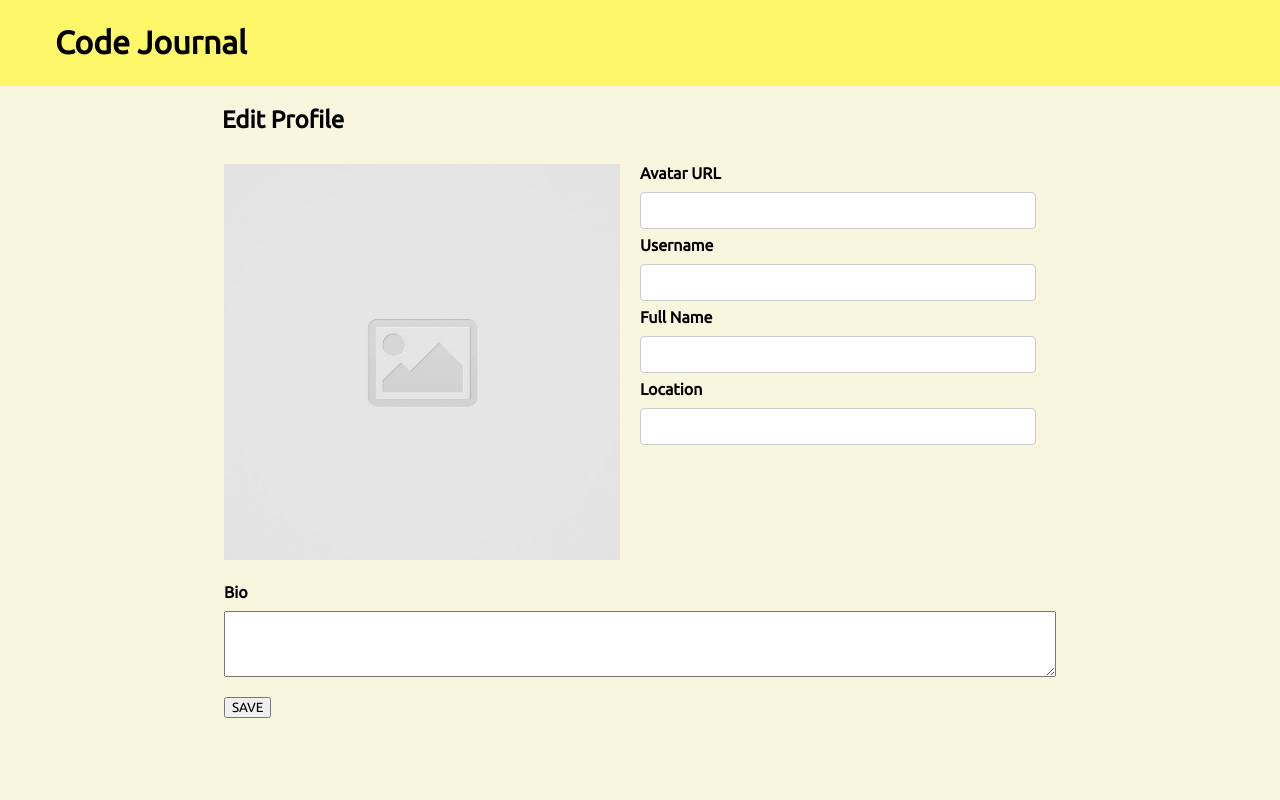
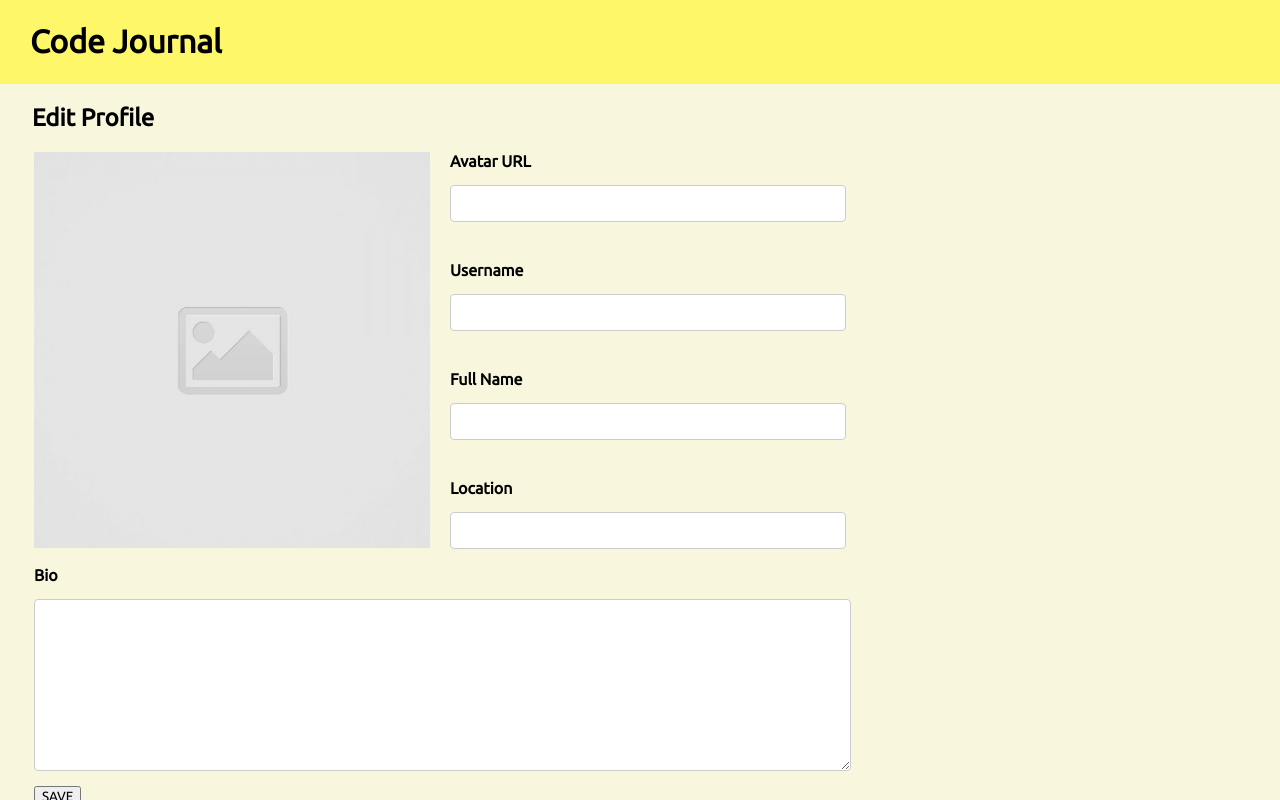
Before and after one commit to michaelvalenzuela/code-journal, a website: page index.html in a window 1280 px wide. Drawn offline with Linux system fonts and the light colour scheme.

Commit message:
Spaced the textboxes and restyled

```diff
--- a/css/styles.css
+++ b/css/styles.css
@@ -14,18 +14,22 @@ header {
   background-color: #fff76a;
   color: black;
   font-family: 'Epilogue', sans-serif;
-  padding: 3px 55px;
+  padding: 2px 30px;
 }
 
 label {
   display: block;
-  padding: 7px 0 10px;
+  padding: 39px 0 15px;
   font-weight: bold;
 }
 
 textarea {
   width: 100%;
   height: 100%;
+  padding: 10px;
+  border: 1px solid #ccc;
+  border-radius: 4px;
+  margin-right: 15px;
 }
 
 input {
@@ -40,20 +44,24 @@ label:first-child {
   padding-top: 0;
 }
 
+.container {
+  position: fixed;
+}
+
 .row {
   display: flex;
-  padding: 10px;
+  margin: 15px 10px;
 }
 
 .col-two {
   flex-direction: column;
   flex-basis: 50%;
-  height: 50%;
+  height: 100%;
+  width: 100%;
   padding-right: 20px;
 }
 
 .avatar-img {
   width: 100%;
   height: 100%;
-  margin: auto;
 }
--- a/index.html
+++ b/index.html
@@ -39,7 +39,7 @@
 
         <div class="row">
               <label for="bio">Bio</label>
-              <textarea name="bio" rows="4" cols="50"></textarea>
+              <textarea name="bio" rows="10" cols="50"></textarea>
         </div>
 
         <div class="row">
```
